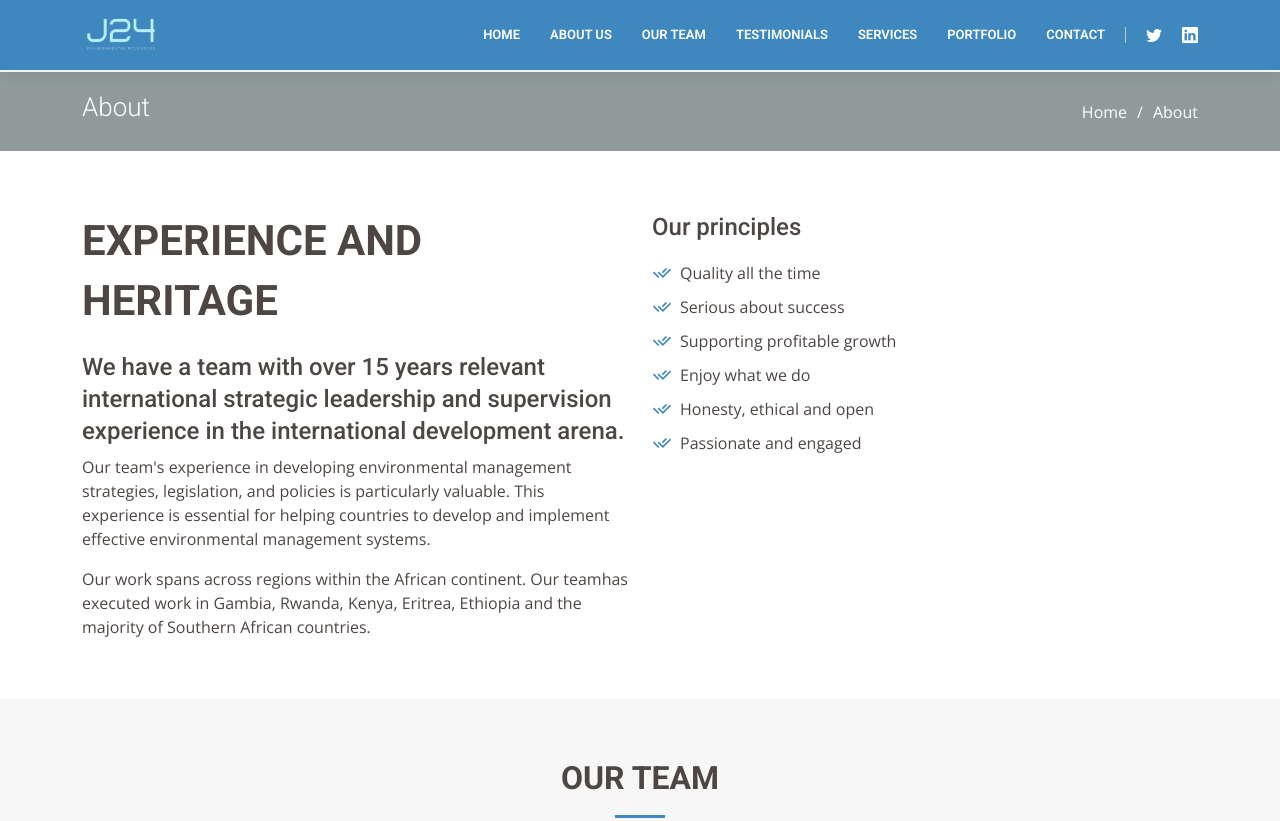
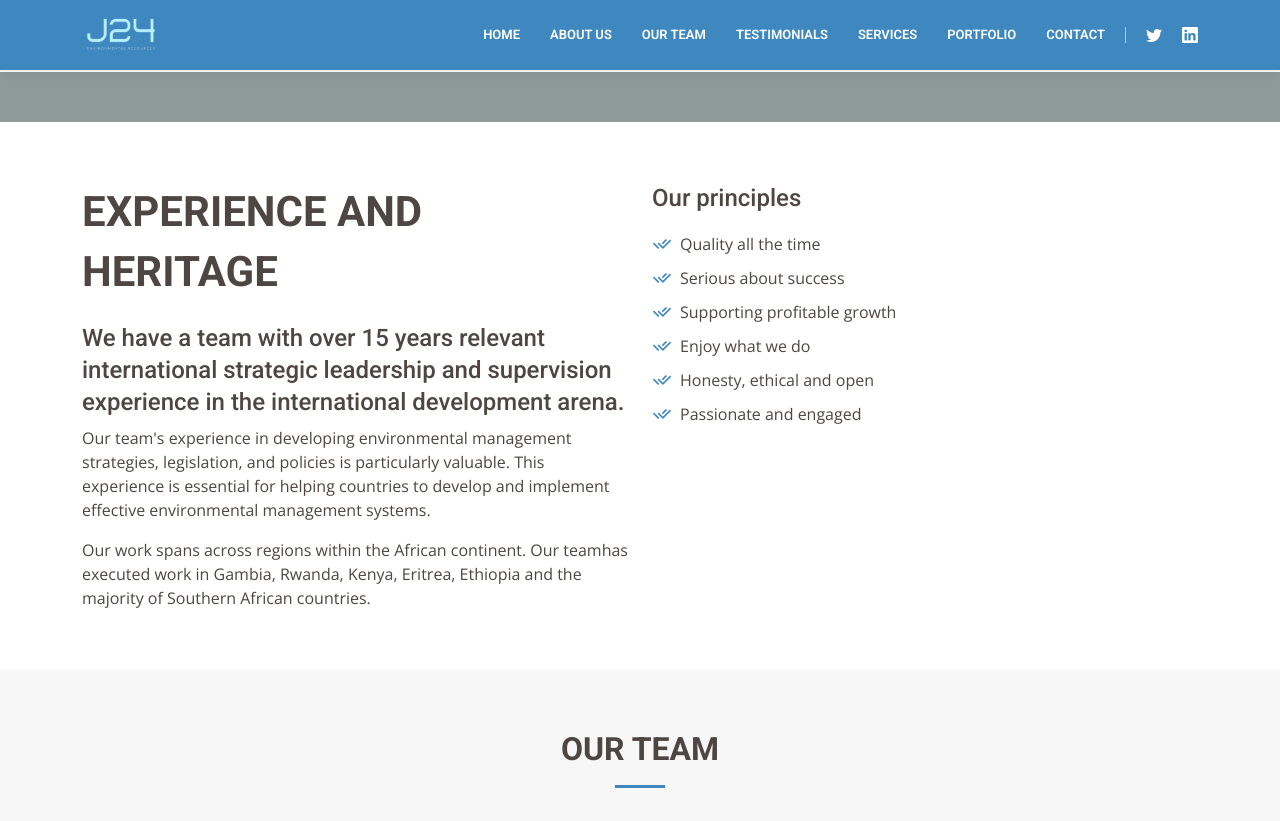
Before and after one commit to digitobits/J24Environment.github.io, a plain HTML site: page about.html in a window 1280 px wide. Shown: the top 821 px of the page. Drawn offline with nearby package versions, Linux system fonts and the light colour scheme.

Commit message:
Update about.html

```diff
--- a/about.html
+++ b/about.html
@@ -77,11 +77,7 @@
       <div class="container">
 
         <div class="d-flex justify-content-between align-items-center">
-          <h2>About</h2>
-          <ol>
-            <li><a href="index.html">Home</a></li>
-            <li>About</li>
-          </ol>
+
         </div>
 
       </div>
```
